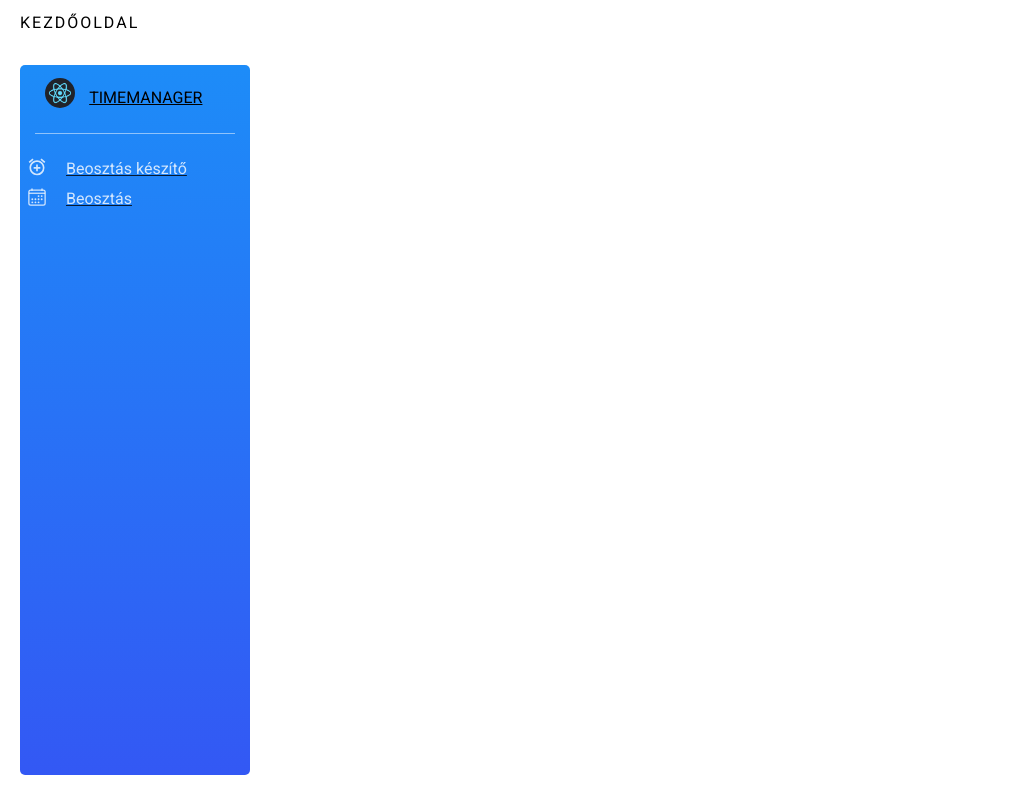
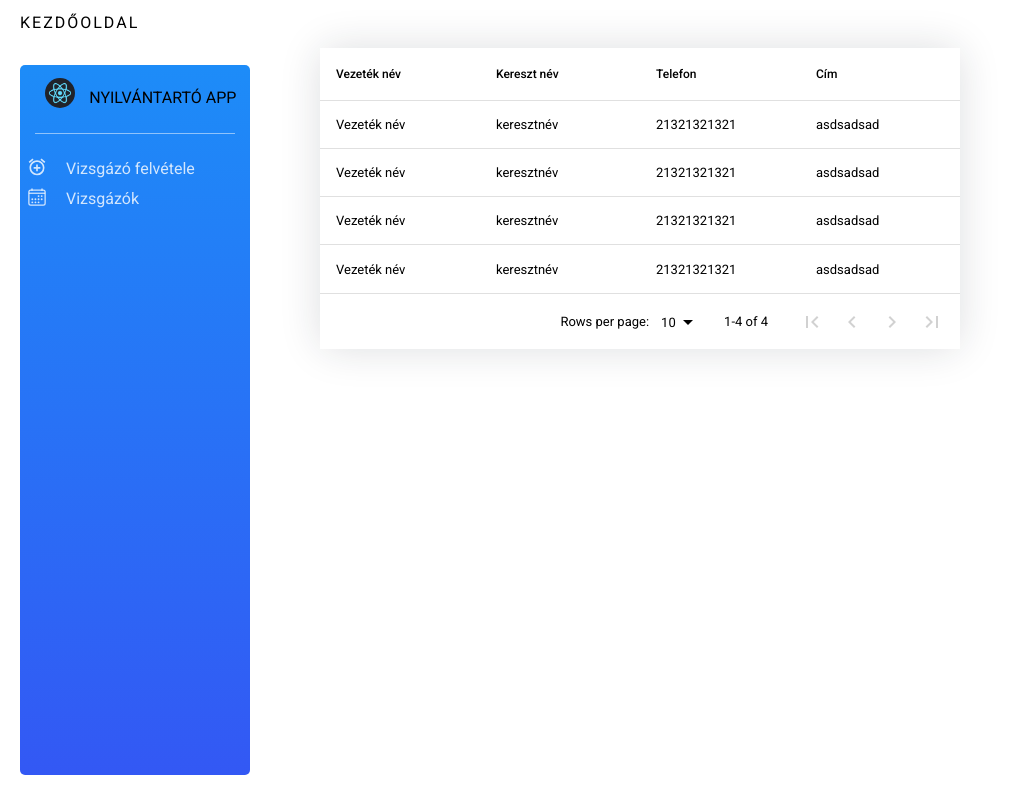
Before and after one commit to TreszkaiT/Single_WebApp, a React (Create React App) app in the folder src/main/ui/: page / in a window 1280 px wide. Shown: the whole page, without its empty margins (0-1010 px from the left). Built offline with nearby package versions, Linux system fonts and the light colour scheme.

Commit message:
addedHomePage

```diff
--- a/src/main/ui/package.json
+++ b/src/main/ui/package.json
@@ -8,12 +8,17 @@
     "@testing-library/user-event": "^13.5.0",
     "axios": "^0.27.2",
     "bootstrap": "^5.1.3",
+    "lodash": "^4.17.21",
+    "node-sass": "^7.0.1",
     "react": "^18.0.0",
+    "react-data-table-component": "^7.5.2",
     "react-dom": "^18.0.0",
     "react-icons": "^4.3.1",
+    "react-router-dom": "^5.2.0",
     "react-router-hash-link": "^2.4.3",
     "react-scripts": "5.0.0",
     "react-spinners": "^0.12.0",
+    "styled-components": "^5.3.5",
     "web-vitals": "^2.1.4"
   },
   "scripts": {
--- a/src/main/ui/src/App.js
+++ b/src/main/ui/src/App.js
@@ -7,7 +7,7 @@ import MainPanel from './components/mainPanel';
 import Header from './components/partials/header';
 
 import { Route, Switch, BrowserRouter, Redirect } from 'react-router-dom';
-
+import Users from './pages/users'
 function App() {
   return (
 
@@ -19,7 +19,7 @@ function App() {
               <Sidebar />
               <MainPanel>
                 <Header />
-                  {/* COMPONENT */}
+                <Users />
               </MainPanel>
             </HambContextProvider>
           </div>
--- a/src/main/ui/src/assets/styles/abstract/typograph.scss
+++ b/src/main/ui/src/assets/styles/abstract/typograph.scss
@@ -9,6 +9,10 @@ body{
 
     a,h3,h1,label{
       color:var(--color-primary) !important;
+    }
+
+    a{
+      text-decoration: none;
     }
 
     .rdt_TableHeadRow{
--- /dev/null
+++ b/src/main/ui/src/components/entity/columnsTimeTable.js
@@ -0,0 +1,29 @@
+export function timeTableColumnsGenerator(handleDelete) {
+  const columns = [
+    {
+      name: 'Vezeték név',
+      selector: row => row.firstName,
+      sortable: true
+    },
+    {
+      name: 'Kereszt név',
+      selector: row => row.secondName,
+    },
+    {
+      name: 'Telefon',
+      selector: row => row.telNumber,
+    },
+    {
+      name: 'Cím',
+      selector: row => row.address,
+    },
+    // {
+    //   name: ' ',
+    //   ignoreRowClick: true,
+    //   cell: row => <button className="delete-button" onClick={e => handleDelete(row, e)}>{row.delete}</button>
+    // },
+
+  ];
+
+  return columns;
+};
--- a/src/main/ui/src/components/partials/header.js
+++ b/src/main/ui/src/components/partials/header.js
@@ -36,9 +36,7 @@ const [classCss,setClass] = useState('');
             <span className="navbar-toggler-bar bar3"></span>
           </button>
         </div>
-        <Link href="/">
-          <a className="navbar-brand">Kezdőoldal</a>
-        </Link>
+          <Link to="/" className="navbar-brand">Kezdőoldal</Link>
       </div>
       {/* <div className="d-flex justify-content-end">
         <ul className="nav d-flex align-items-center">
--- a/src/main/ui/src/components/sidebar.js
+++ b/src/main/ui/src/components/sidebar.js
@@ -13,8 +13,8 @@ export default ({ currentUser }) => {
 
     const links = [
 
-        {label: 'Beosztás készítő', href: '/time/create',icon:<MdAlarmAdd  />},
-        { label: 'Beosztás', href: '/time/timetable',icon:<IoCalendarOutline  /> },
+        {label: 'Vizsgázó felvétele', href: '/users',icon:<MdAlarmAdd  />},
+        { label: 'Vizsgázók', href: '/user',icon:<IoCalendarOutline  /> },
     ]
         .filter(linkConfig => linkConfig)
         .map(({ label, href, icon}) => {
@@ -34,8 +34,7 @@ export default ({ currentUser }) => {
         <div className={`sidebar ${isHamburgerIcon ? isHamburgerIcon["actual"] ? isHamburgerIcon["actual"] : isHamburgerIcon : "closed"}`}>
             <div className='sidebar-wrapper'>
                 <div className='logo'>
-                    <Link to={'/'}>
-                        <a className='simple-text logo-mini'>
+                        <Link to={'/'} className='simple-text logo-mini'>
                             <div className='logo-img'>
                                 <img
                                     src={Logo}
@@ -43,12 +42,8 @@ export default ({ currentUser }) => {
                                     className='logo-img-class'
                                 />
                             </div>
-                        </a>
                     </Link>
-                    <Link to={"/"}>
-                        <a className='simple-text logo-normal'>TIMEMANAGER</a>
-                    </Link>
-
+                        <Link to={"/"} className='simple-text logo-normal'>NYILVÁNTARTÓ APP</Link>
                 </div>
                 <ul className="nav">{links}</ul>
             </div>
--- /dev/null
+++ b/src/main/ui/src/components/table/index.js
@@ -0,0 +1,103 @@
+import DataTable from 'react-data-table-component';
+
+
+export default function Table({ data, columns, paginationProp }) {
+
+  function getNumberOfPages(rowCount, rowsPerPage) {
+    return Math.ceil(rowCount / rowsPerPage);
+  }
+
+  function toPages(pages) {
+    const results = [];
+
+    for (let i = 1; i < pages; i++) {
+      results.push(i);
+    }
+
+    return results;
+  }
+
+  const BootyPagination = ({
+    rowsPerPage,
+    rowCount,
+    onChangePage,
+    onChangeRowsPerPage, // available but not used here
+    currentPage
+  }) => {
+    const handleBackButtonClick = () => {
+      onChangePage(currentPage - 1);
+    };
+
+    const handleNextButtonClick = () => {
+      onChangePage(currentPage + 1);
+    };
+
+    const handlePageNumber = (e) => {
+      onChangePage(Number(e.target.value));
+    };
+
+    const pages = getNumberOfPages(rowCount, rowsPerPage);
+    const pageItems = toPages(pages);
+    const nextDisabled = currentPage === pageItems.length;
+    const previosDisabled = currentPage === 1;
+    return (
+      <nav>
+        <ul className="pagination">
+          <li className="page-item">
+            <button
+              className="page-link"
+              onClick={handleBackButtonClick}
+              disabled={previosDisabled}
+              aria-disabled={previosDisabled}
+              aria-label="previous page"
+            >
+              Previous
+            </button>
+          </li>
+          {pageItems.map((page) => {
+            const className =
+              page === currentPage ? "page-item active" : "page-item";
+
+            return (
+              <li key={page} className={className}>
+                <button
+                  className="page-link"
+                  onClick={handlePageNumber}
+                  value={page}
+                >
+                  {page}
+                </button>
+              </li>
+            );
+          })}
+          <li className="page-item">
+            <button
+              className="page-link"
+              onClick={handleNextButtonClick}
+              disabled={nextDisabled}
+              aria-disabled={nextDisabled}
+              aria-label="next page"
+            >
+              Next
+            </button>
+          </li>
+        </ul>
+      </nav>
+    );
+  };
+
+  return (
+    <DataTable
+      direction="auto"
+      fixedHeaderScrollHeight="300px"
+      responsive
+      subHeaderAlign="right"
+      subHeaderWrap
+      columns={columns}
+      data={data}
+      noDataComponent="Nincs visszatérő adat"
+      pagination
+      paginationRowsPerPageOptions={[10, 15]}
+    />
+  );
+};
--- /dev/null
+++ b/src/main/ui/src/helpers/fetcData.js
@@ -0,0 +1,12 @@
+import axios from "axios";
+export async function FetchData(url) {
+
+    try {
+        const response = await axios.get(url);
+
+        return response.data;
+      } catch (err) {
+        console.log(err);
+      }
+
+}
--- /dev/null
+++ b/src/main/ui/src/hooks/use-fetch.js
@@ -0,0 +1,45 @@
+// import { useState, useEffect } from "react";
+// const useFetch = (url) => {
+//     const [data, setData] = useState(null);
+//     console.log("url: ", url)
+//     useEffect(() => {
+//         fetch(url)
+//             .then(
+//                 (res) => {
+//                     console.log("res: ", res)
+
+//                     res.json()
+//                 })
+//             .then((data) => {
+//                 console.log("data: ", data)
+//                 setData(data)
+//             })
+//             .catch((err) => console.log(err));
+//     }, [url]);
+//     return [data];
+// };
+// export default useFetch;
+
+import React, { useState, useEffect } from "react";
+const useFetch = (url, options) => {
+  const [response, setResponse] = useState(null)
+  const [error, setError] = useState(null);
+  const [loading, setLoading] = useState(false);
+  useEffect(() => {
+    const doFetch = async () => {
+      setLoading(true);
+      try {
+        const res = await fetch(url, options);
+        const json = await res.json();
+        setResponse(json);
+      } catch (e) {
+        setError(e);
+      } finally {
+        setLoading(false);
+      }
+    };
+    doFetch();
+  }, []);
+return { response, error, loading };
+};
+export default useFetch;
--- a/src/main/ui/src/hooks/use-request.js
+++ b/src/main/ui/src/hooks/use-request.js
@@ -1,6 +1,6 @@
 import axios from 'axios';
 import { useState } from 'react';
-import ErrorMessage from '../components/error/template';
+import ErrorMessage from '../components/errorTemplate/template';
 export default ({ url, method, body, onSuccess }) => {
   const [errors, setErrors] = useState(null);
 
--- /dev/null
+++ b/src/main/ui/src/pages/users.js
@@ -0,0 +1,124 @@
+import { useState, useEffect } from "react";
+import Table from '../components/table/index';
+// import CustomSelect from "../../components/customSelect";
+// import { getQueryDate, activitySelector } from "../../helpers/functions";
+// import { AiFillDelete } from "react-icons/ai";
+import useRequest from "../hooks/use-request";
+import { timeTableColumnsGenerator } from "../components/entity/columnsTimeTable";
+// import { FetchData } from '../../helpers/fetcData';
+
+// import { dataWrapper } from '../../helpers/dataMapper';
+// import TabComponent from '../../components/tab/tab'
+// import CustomClipLoader from "../../components/loader";
+// import Button from '../../components/button';
+// import ErrorMessage from '../../components/error/template';
+// import ClipLoader from "react-spinners/ClipLoader";
+import { css } from "@emotion/react";
+import useFetch from "../hooks/use-fetch";
+// import NoData from "../../components/svg/no-data"
+import _ from 'lodash';
+
+
+
+const override = css`
+  display: block;
+  margin: 0 auto;
+  border-color: red;
+`;
+
+export default () => {
+
+    const [list, setList] = useState(null)
+    const [table, setTable] = useState(null)
+
+    const [rowId, setRowId] = useState("")
+    const [isLoading, setLoading] = useState(false)
+
+    const [data, setData] = useState(null)
+    const [errorMessageTemplate, setErrorMessageTemplate] = useState(null)
+    // const [users, setUsers] = useState(useFetch("http://localhost:8080/users"))
+
+
+    const [users, setUsers] = useState([]);
+    //  const users2 = useFetch("http://localhost:8080/users");
+    //   console.log("users2: ",users2)
+    // const [users] = useFetch("/users");
+
+    const { doRequest, errors } = useRequest({
+        url: '/api/time/delete',
+        method: 'post',
+        body: {
+            user_id: rowId
+        },
+        // onSuccess: () => Router.push('/')
+    });
+
+    const handChangeRowID = (row, e) => {
+        e.preventDefault();
+        setRowId(row.timeId)
+    }
+
+    const handleDelete = () => {
+        try {
+            doRequest()
+        } catch (error) {
+            console.log(error)
+        }
+    }
+
+    useEffect(() => {
+        const users = [
+            {
+                firstName: 'Vezeték név',
+                secondName: "keresztnév",
+                telNumber: "21321321321",
+                address: "asdsadsad"
+            },
+            {
+                firstName: 'Vezeték név',
+                secondName: "keresztnév",
+                telNumber: "21321321321",
+                address: "asdsadsad"
+            },
+            {
+                firstName: 'Vezeték név',
+                secondName: "keresztnév",
+                telNumber: "21321321321",
+                address: "asdsadsad"
+            },
+            {
+                firstName: 'Vezeték név',
+                secondName: "keresztnév",
+                telNumber: "21321321321",
+                address: "asdsadsad"
+            },
+
+        ]
+
+        console.log("users: ", users)
+        if (!_.isNull(users)) {
+            setTable(<Table data={users} columns={timeTableColumnsGenerator(handChangeRowID)} />)
+        }
+        else {
+            setTable(null)
+        }
+    }, [])
+
+
+    useEffect(() => {
+        if (rowId !== "") {
+            handleDelete()
+        }
+    }, [rowId])
+
+    return (
+        <div className="page">
+            <>
+                <div className='authWrapper timetable'>
+                    <div className='timeTable-wrapper'>
+                        {table}
+                    </div>
+                </div>
+            </>
+        </div>)
+}
```
Also changed, not shown: src/main/ui/src/index.js (+8 -8 lines). Lines whose indentation alone changed are shown as unchanged.
